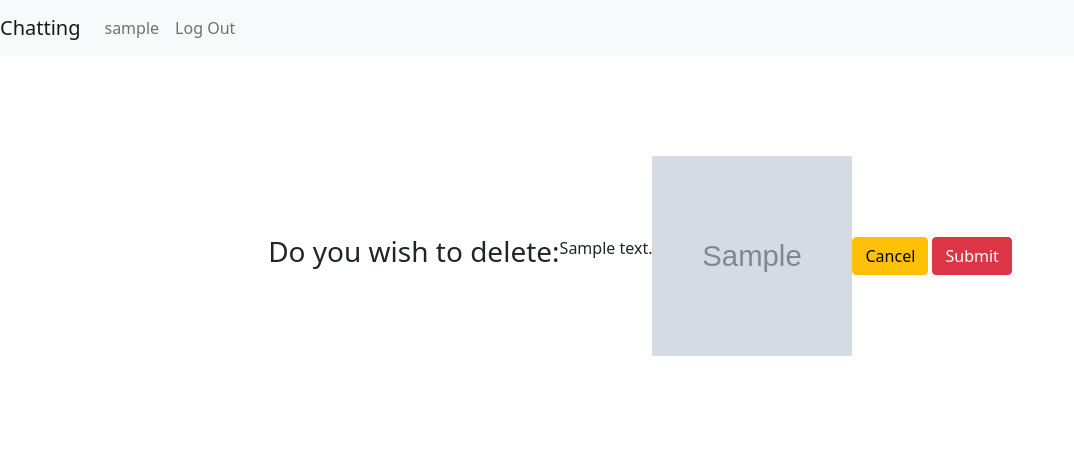
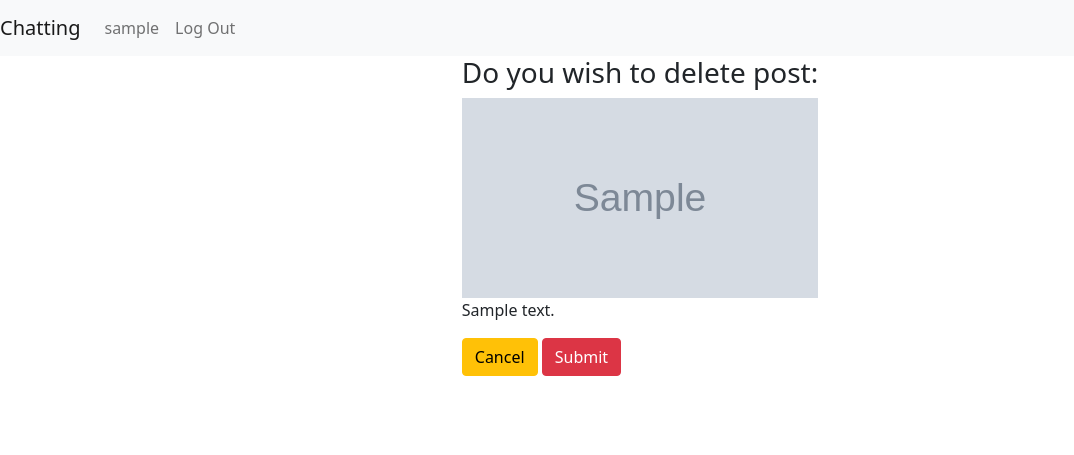
Before and after one commit to JohnG88/social_media3, a Django app: page /delete-post/1 in a window 1280 px wide. Shown: the top 455 px of the page, without its empty margins (0-1074 px from the left). Run offline with Django 4.2, Linux system fonts and the light colour scheme; a user stored in the database is signed in; tables that the repository leaves empty hold one stand-in row (values such as "Sample post"); grey boxes marked "Sample" are stand-in pictures; some libraries are stand-ins or nearby versions.

Commit message:
Successfully was able to send an image through fetch and recieve to django url MEDIA_ROOT

```diff
--- a/chatsystem/chatting/templates/chatting/delete_post.html
+++ b/chatsystem/chatting/templates/chatting/delete_post.html
@@ -1,13 +1,16 @@
 {% extends "chatting/layout.html" %}
 {% load widget_tweaks %}
 {% block body %}
-    <div class="center">
-        <h3>Do you wish to delete:</h3>
-        <p>{{post.content}}</p>
+
+    <div class="form-center">
+    <div class="edit-form-center">
+
+        <h3>Do you wish to delete post:</h3>
         {% if  post.image  %}
-        <img src="{{post.imageURL}}" width="200px" height="200px" />
+        <img src="{{post.imageURL}}" width="100%" height="200px" />
         {% else %}
         {% endif %}
+        <p>{{post.content}}</p>
 
 
         <form action="{% url 'delete-post' post.id %}" method="POST">
@@ -15,5 +18,7 @@
             <a class="btn btn-warning" href="{% url 'index' %}">Cancel</a>
             <input class="btn btn-danger" type="submit" name="Confirm" />
         </form>
+
+    </div>
     </div>
 {% endblock body %}
--- a/chatsystem/chatting/templates/chatting/index.html
+++ b/chatsystem/chatting/templates/chatting/index.html
@@ -60,7 +60,7 @@
     <div class="ms-4" style="width: 15rem">Advertisements/Games</div>
     <div>
         <div>
-            <form method="post" enctype="multipart/form-data">
+            <form method="post" enctype="multipart/form-data" id="post-form">
                 {% csrf_token %}
 
                 <div class="input-group mb-3">
--- a/chatsystem/chatting/views.py
+++ b/chatsystem/chatting/views.py
@@ -23,19 +23,52 @@ def index(request):
         main_user = request.user
         user = User.objects.get(id=main_user.id)
         # print(f"INdex user {user}")
-        form = PostModelForm(request.POST or None, request.FILES or None)
+        form = PostModelForm()
 
+        # is_ajax = request.headers.get('X-Requested-With') == 'XMLHttpRequest'
         if request.method == 'POST':
-            if form.is_valid():
-                user_form = form.save(commit=False)
-                user_form.user = user
-                form.save()
-                form = PostModelForm()
-                return redirect('index')
+            data_answer = request.POST.get("content");
+            data_image_answer = request.FILES.get("image")
+            # form = PostModelForm(request.POST or None, request.FILES or None)
+            # data = json.loads(request.body)
+            # data = json.loads(request.body)
+            # data_answer = data.get('content')
+            # data_image_answer = data.get('image')
+            # print(f"Data raw {data}")
+            print(f"Data answer {data_answer}")
+            print(f"Data image answer {data_image_answer}")
+        # print(f"Request post data {request.POST.get('data')}")
+            # if form.is_valid():
+                # print(f"Request post data {request.POST.get('data')}")
+                # user_form = form.save(commit=False)
+                # user_form.user = user.id
+                # user_form.content = data.get('content')
+                # user_form.save()
+                # form = PostModelForm()
+                # return redirect('index')
+            new_post = Post.objects.create(user=user)
+            # new_post = Post(user=user.id, content=data_answer)
+            # new_post.user = user.id
+            new_post.content = data_answer
+            new_post.image = data_image_answer
+            new_post.save()
+            return JsonResponse({
+                'id': new_post.id,
+                'user': new_post.user.username,
+                'content': new_post.content,
+                'image': new_post.imageURL,
+                'created': new_post.created
+            })
+
 
         comment_form = CommentsModelForm(request.POST or None)
 
         if request.method == 'POST':
+            print(f"Comment post id {request.POST.get('comment_post_id')}")
+            # try:
+            #     post_id = Post.objects.get(id=request.POST.get('comment_post_id'))
+            # except Post.DoesNotExist:
+            #     post_id = None
             post_id = Post.objects.get(id=request.POST.get('comment_post_id'))
             if comment_form.is_valid():
                 instance = comment_form.save(commit=False)
@@ -43,7 +76,7 @@ def index(request):
                 instance.post = post_id
                 instance.save()
                 comment_form = CommentsModelForm()
-                return redirect('index')
+                # return redirect('index')
 
             # post_comments, created = Comments.objects.get_or_create(user=user, post=post_id)
             # print(f"Post comments {post_comments}")
@@ -127,6 +160,7 @@ def index(request):
 
 
         # print(f"Comments {comments}")
+
         data = []
 
         for post in post_page:
@@ -180,6 +214,11 @@ def index(request):
             # print(f"Data: {data}")
 
     return JsonResponse({
+        # 'id': new_post.id,
+        # 'user': new_post.user.username,
+        # 'content': new_post.content,
+        # 'image': new_post.imageURL,
+        # 'created': new_post.created,
         "data": data,
         "end_pagination": True if page_number >= paginator.num_pages else False,
         "user": main_user.id
--- a/chatsystem/static/chatting/main.js
+++ b/chatsystem/static/chatting/main.js
@@ -5,6 +5,10 @@ const loading = document.querySelector(".loading");
 
 const cardCenter = document.querySelector(".card");
 const postCenterBody = document.querySelector(".post-center-body");
+
+const postForm = document.querySelector("#post-form");
+
+
 
 function getCookie(name) {
     let cookieValue = null;
@@ -28,6 +32,43 @@ const csrftoken = getCookie('csrftoken');
 var page = 1;
 var blockRequest = false;
 var endPagination = false;
+
+postForm.addEventListener("submit", (e) => {
+    e.preventDefault()
+    const inputContent = document.querySelector("#id_content").value;
+    const inputImageContent = document.querySelector("#id_image").files;
+    // console.log("Input value", inputContent)
+    console.log("Input image value files 0", inputImageContent[0])
+    // const data = {content: inputContent, image:inputImageContent}
+
+    let formData = new FormData()
+    formData.append('image', inputImageContent[0])
+    formData.append('content', inputContent )
+
+    console.log("Form data", formData)
+
+    // var url = new URL("http://127.0.0.1:8000/"),
+    //     params = {data:inputContent}
+    //     Object.keys(params).forEach(key => url.searchParams.append(key, params[key]))
+    fetch("http://127.0.0.1:8000/", {
+        method: "POST",
+        headers: {
+            // "Content-type": "application/json",
+            // 'Content-Type': 'multipart/form-data; boundary=—-WebKitFormBoundaryfgtsKTYLsT7PNUVD',
+            "X-Requested-With": "XMLHttpRequest",
+            'X-CSRFToken': csrftoken,
+        },
+        // body: JSON.stringify(formData)
+        body: formData
+    })
+        .then((response) => response.json())
+        .then((data) => {
+            console.log('Success ', data)
+        })
+        .catch((error) => {
+            console.log("Error ", error)
+        })
+})
 
 // Add this if statement to only use in index page
 if (window.location.href === "http://127.0.0.1:8000/") {
--- a/chatsystem/static/chatting/style.css
+++ b/chatsystem/static/chatting/style.css
@@ -31,6 +31,10 @@ a:hover {
     justify-content: center;
 }
 
+.edit-form-center {
+    margin: 0 auto;
+}
+
 
 .form-center .box {
     /* background: palevioletred;
```
Also changed, not shown: chatsystem/chatting/templates/chatting/single_post.html (+8 -0 lines).
